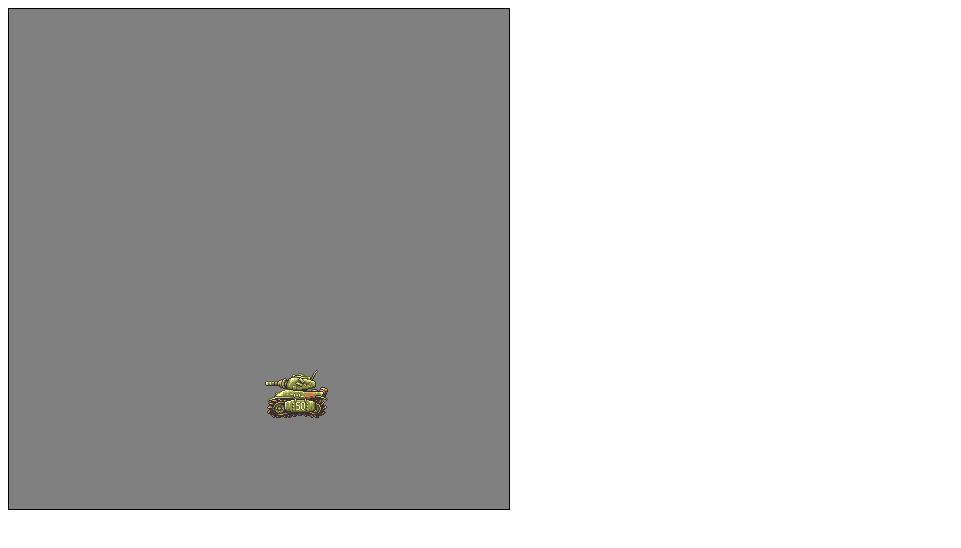
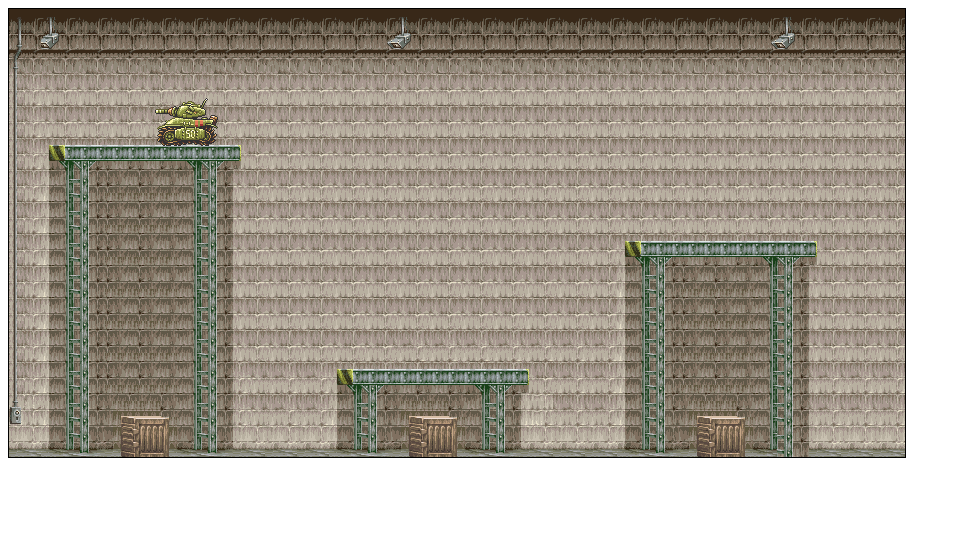
Before and after one commit to bestbeforeg/SimpleArtileryGame, a plain HTML site: page index.html in a window 1280 px wide. Shown: the whole page, without its empty margins (0-961 px from the left). Drawn offline with Linux system fonts and the light colour scheme.

Commit message:
adds map and player adjustment of power

```diff
--- a/css/styles.css
+++ b/css/styles.css
@@ -1,4 +1,4 @@
 #canvas{
 	border: 1px solid;
-	background: grey;
+	background: #aeaeae;
 }
--- a/index.html
+++ b/index.html
@@ -10,7 +10,7 @@
 </head>
 
 <body>
-	<canvas id="canvas" width="500" height="500"></canvas>
+	<canvas id="canvas" width="896" height="448"></canvas>
 	<script src="js/tanks.js"></script>
 </body>
 </html>
--- a/js/tanks.js
+++ b/js/tanks.js
@@ -1,15 +1,33 @@
 function game() {
+
 	let canvas = document.getElementById('canvas'),
 		ctx = canvas.getContext('2d'),
 		gravity = 9.81,
+		Img = {
+			player : new Image(),
+			shell : new Image(),
+			map : new Image(),
+		};
+	Img.player.src = './img/tank.png';
+	Img.shell.src = './img/shell.png';
+	Img.map.src = './img/map.png';
 		player = {
-			x: 250,
-			y: 350,
+			x: 140,
+			y: 78,
 			angle : 180,
 			stepAngle : 22.5,
-			power : 100,
+			power : 80,
 			aimPosition : 0,
+		},
+		shell = {
+			posX : [6,8,19,28,32,39,45,55,61],
+			posY : [18,6,1,-1,1,-1,1,5,16],
+			x : 0,
+			y : 0,
+			framePosition : 0,
+			t : 0,
 		};
+
 	ctx.mozImageSmoothingEnabled = false; //better graphics for pixel art
 	ctx.msImageSmoothingEnabled = false;
 	ctx.imageSmoothingEnabled = false;
@@ -19,31 +37,30 @@ function game() {
 			aim(event);
 		else if (event.keyCode == 68)
 			aim(event);
+		else if (event.keyCode == 87)
+			player.power+=5;
+		else if (event.keyCode == 83)
+			player.power-=5;
 		else if (event.keyCode == 32)
 			player.shoot();
 	});
-	player.img = new Image();
-	player.img.src = './img/tank.png';
+
+
 	player.draw = function(){
-		ctx.drawImage(player.img, player.aimPosition * (player.img.width / 9), 0, player.img.width / 9, player.img.height, player.x, player.y, player.img.width / 9, player.img.height);
+		ctx.drawImage(Img.player, player.aimPosition * (Img.player.width / 9), 0, Img.player.width / 9, Img.player.height, player.x, player.y, Img.player.width / 9, Img.player.height);
 	}
-	player.img.onload = player.draw;
+	Img.map.onload = function () {
+		ctx.drawImage(Img.map, 0, 0);
+		player.draw();
+	}
 
-	let shell = {
-		posX : [6,8,15,24,31,37,45,55,60],
-		posY : [18,8,3,2,4,4,4,5,18],
-		x : 0,
-		y : 0,
-		framePosition : 0,
-		t : 0,
-	}
-	shell.img = new Image();
-	shell.img.src = './img/shell.png';
 	player.shoot = function(){
 		if (shell.y > canvas.height || shell.y < 0 || shell.x > canvas.width || shell.x < 0)
 			return;
 		if(shell.framePosition > 18)
 			shell.framePosition = 18;
+
+		//calculate trajectory
 		let vx = player.power * Math.cos(player.angle/180*Math.PI),
 			vy = player.power * Math.sin(player.angle/180*Math.PI);
 		shell.t +=0.08;
@@ -52,13 +69,15 @@ function game() {
 
 		ctx.save();
 		ctx.clearRect(0, 0, 800, 600);
+		ctx.drawImage(Img.map, 0, 0);
 		player.draw();
-		ctx.drawImage(shell.img, shell.framePosition * shell.img.width / 19, 0, shell.img.width / 19, shell.img.height, shell.x, shell.y, shell.img.width / 19, shell.img.height);
+		ctx.drawImage(Img.shell, shell.framePosition * Img.shell.width / 19, 0, Img.shell.width / 19, Img.shell.height, shell.x, shell.y, Img.shell.width / 19, Img.shell.height);
 		ctx.restore();
 		if(Math.ceil(shell.t) % 2 == 0)
 			shell.framePosition ++;
 		requestAnimationFrame(player.shoot);
 	}
+
 
 	function aim(event){
 		if (event.keyCode == 68) {
@@ -79,18 +98,63 @@ function game() {
 			player.angle = 0;
 		}
 
-		shell.x = shell.posX[player.aimPosition];
-		shell.y = shell.posY[player.aimPosition];
-
 		ctx.save();
 		ctx.clearRect(0, 0, canvas.width, canvas.height);
-		ctx.drawImage(player.img, player.aimPosition * (player.img.width / 9), 0, (player.img.width / 9), player.img.height, player.x, player.y, player.img.width / 9, player.img.height);
+		ctx.drawImage(Img.map, 0, 0);
+		ctx.drawImage(Img.player, player.aimPosition * (Img.player.width / 9), 0, (Img.player.width / 9), Img.player.height, player.x, player.y, Img.player.width / 9, Img.player.height);
 		ctx.restore();
+		console.log(Math.floor(player.angle));
+	}
 
-		console.log(shell.x + ' ' + shell.y);
-		console.log(Math.floor(player.angle));
 
+
+	console.log(canvas.width)
+	var array = [0, 0, 0, 0, 0, 0, 0, 0, 0, 0, 0, 0, 0, 0, 0, 0, 0, 0, 0, 0, 0, 0, 0, 0, 0, 0, 0, 0, 0, 0, 0, 0, 0, 0, 0, 0, 0, 0, 0, 0, 0, 0, 0, 0, 0, 0, 0, 0, 0, 0, 0, 0, 0, 0, 0, 0, 0, 0, 0, 0, 0, 0, 0, 0, 0, 0, 0, 0, 0, 0, 0, 0, 0, 0, 0, 0, 0, 0, 0, 0, 0, 0, 0, 0, 0, 0, 0, 0, 0, 0, 0, 0, 0, 0, 0, 0, 0, 0, 0, 0, 0, 0, 0, 0, 0, 0, 0, 0, 0, 0, 0, 0, 0, 70, 71, 72, 73, 74, 75, 76, 0, 0, 0, 0, 0, 0, 0, 0, 0, 0, 0, 0, 0, 0, 0, 0, 0, 0, 0, 0, 0, 0, 0, 0, 0, 0, 0, 0, 0, 0, 0, 0, 0, 0, 0, 0, 0, 0, 0, 0, 0, 0, 0, 0, 0, 0, 0, 0, 0, 0, 0, 0, 0, 0, 0, 0, 0, 0, 0, 0, 0, 0, 0, 0, 0, 0, 0, 0, 0, 0, 0, 0, 0, 0, 0, 0, 0, 0, 0, 0, 0, 0, 0, 0, 0, 0, 0, 0, 0, 0, 0, 0, 0, 0, 0, 70, 71, 72, 73, 74, 75, 76, 0, 0, 0, 0, 0, 0, 0, 0, 0, 0, 0, 0, 0, 0, 0, 0, 0, 0, 0, 0, 0, 0, 0, 0, 0, 0, 0, 0, 0, 0, 0, 0, 0, 0, 0, 0, 0, 0, 0, 0, 0, 0, 0, 0, 0, 0, 0, 0, 0, 0, 0, 0, 0, 0, 0, 0, 0, 0, 0, 0, 0, 0, 0, 0, 0, 0, 0, 0, 0, 0, 0, 0, 0, 0, 0, 0, 0, 0, 0, 0, 0, 0, 0, 0, 0, 0, 0, 0, 0, 0, 0, 0, 0, 0, 0, 0, 70, 71, 72, 73, 74, 75, 76, 0, 0, 0, 0, 0, 0, 0, 0, 0, 0, 0, 0, 0, 0, 0, 0, 0, 0, 0, 0, 0, 0, 0, 0, 0, 0, 0, 0, 0, 0, 0, 0, 0, 0, 0, 0, 0, 0, 0, 0, 0, 0, 0, 0, 0, 0, 0, 0, 0, 0, 0, 0, 0, 0, 0, 0, 0, 0, 0, 0, 0, 0, 0, 0, 0, 0, 0];
+	var array2D = [];
+	for(var i = 0 ; i < 14; i++){
+		array2D[i] = [];
+		for(var j = 0 ; j < 28; j++){
+			array2D[i][j] = array[i * 28 + j];
+		}
 	}
+
+	console.log(array2D);
+
+
+// parameters - change to your liking
+ // var STEP_MAX = 2.5;
+ // var STEP_CHANGE = 1.0;
+ // var HEIGHT_MAX = canvas.height;
+
+ // // starting conditions
+ // var height = Math.random() * HEIGHT_MAX;
+ // var slope = (Math.random() * STEP_MAX) * 2 - STEP_MAX;
+
+ // // creating the landscape
+ // for (var x = 0; x < canvas.width; x++) {
+ //      // change height and slope
+ //      height += slope;
+ //      slope += (Math.random() * STEP_CHANGE) * 2 - STEP_CHANGE;
+
+ //      // clip height and slope to maximum
+ //      if (slope > STEP_MAX) { slope = STEP_MAX };
+ //      if (slope < -STEP_MAX) { slope = -STEP_MAX };
+
+ //      if (height > HEIGHT_MAX) {
+ //          height = HEIGHT_MAX;
+ //          slope *= -1;
+ //      }
+ //      if (height < 0) {
+ //          height = 0;
+ //          slope *= -1;
+ //      }
+
+ //      // draw column
+ //      ctx.beginPath();
+ //      ctx.moveTo(x, HEIGHT_MAX);
+ //      ctx.lineTo(x, height);
+ //      ctx.stroke();
+ // }
 }
 
 game();
```
Also changed, not shown: img/map.png (added).
